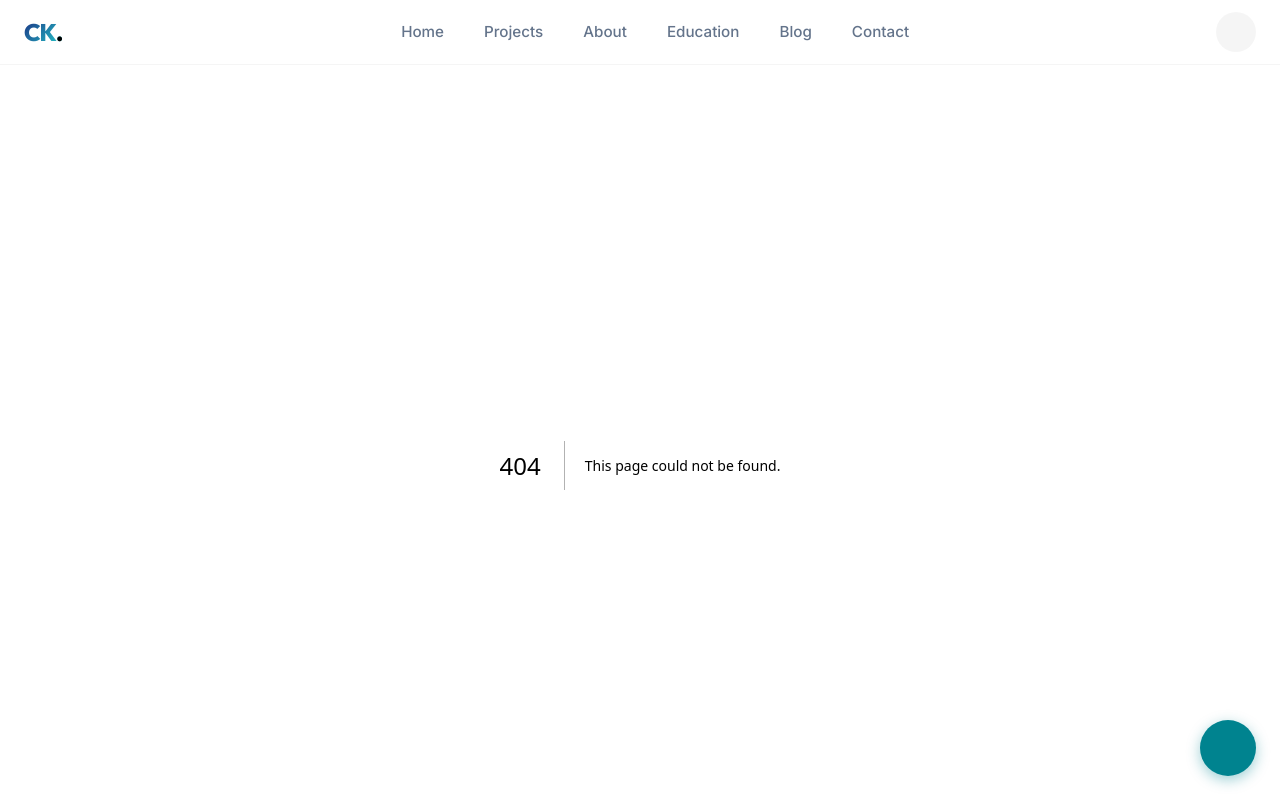
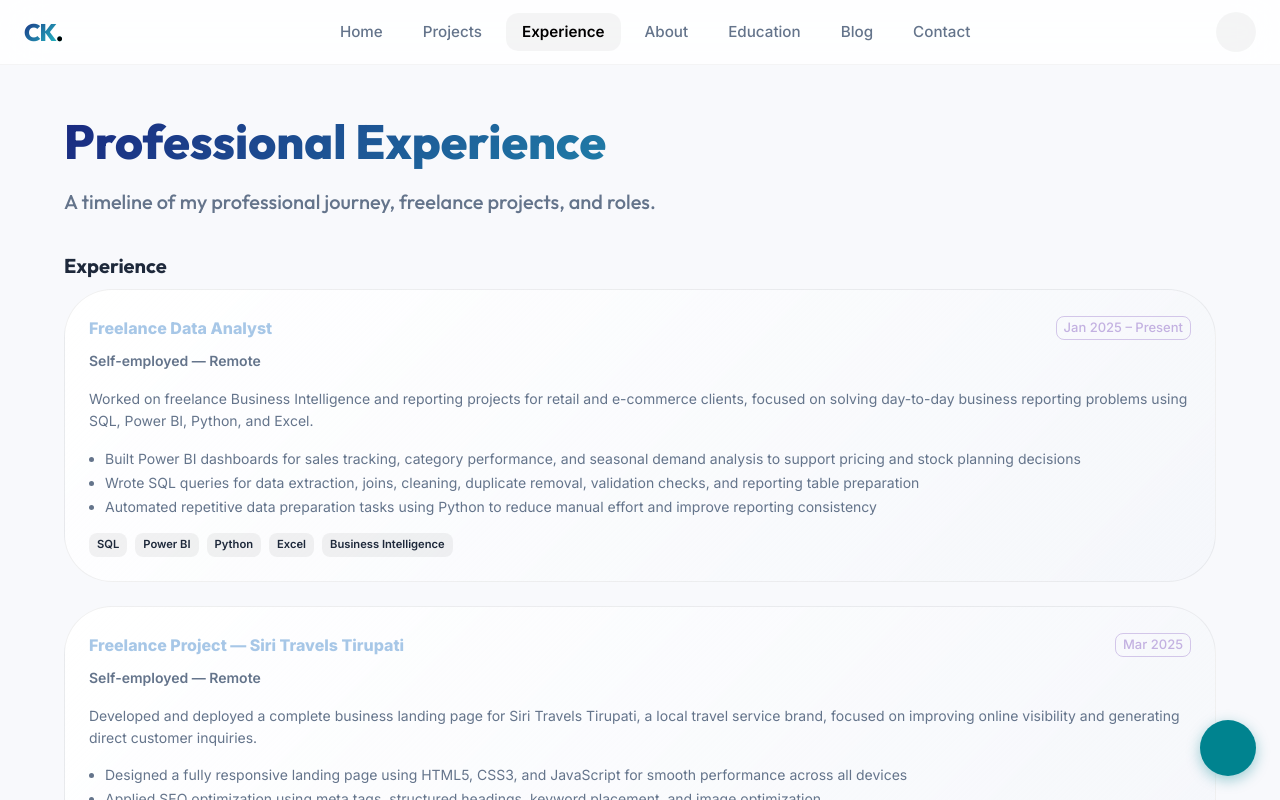
Before and after one commit to mrkarthik14/portfolio-app, a Next.js app: page /experience in a window 1280 px wide. Before the commit this address had no page. Shown: the top 800 px of the page. Built offline with nearby package versions, Linux system fonts and the light colour scheme; some icons are missing.

Commit message:
feat: move experience to a separate dedicated page

```diff
--- a/src/app/about/page.tsx
+++ b/src/app/about/page.tsx
@@ -9,7 +9,6 @@ import AutoAwesomeIcon from '@mui/icons-material/AutoAwesome';
 import AnimatedSection from '@/components/ui/AnimatedSection';
 import { getSkillColor } from '@/lib/brandColors';
 import GitHubActivityChart from '@/components/dashboard/GitHubActivityChart'; // Import Chart
-import ExperienceTimeline from '@/components/about/ExperienceTimeline';
 import { AnalyticsData } from '@/types';
 import { getDemoAnalytics } from '@/lib/analytics';
 import Link from 'next/link';
@@ -239,11 +238,6 @@ export default function AboutPage() {
                             </Grid>
                         </Paper>
                     </AnimatedSection>
-
-                    {/* Experience Section */}
-                    <AnimatedSection delay={0.3}>
-                        <ExperienceTimeline />
-                    </AnimatedSection>
                 </Grid>
 
                 {/* Skills & Activity Section */}
--- /dev/null
+++ b/src/app/experience/page.tsx
@@ -0,0 +1,27 @@
+'use client';
+
+import { Container, Typography, Box } from '@mui/material';
+import ExperienceTimeline from '@/components/about/ExperienceTimeline';
+import AnimatedSection from '@/components/ui/AnimatedSection';
+
+export default function ExperiencePage() {
+    return (
+        <Container maxWidth="lg" sx={{ py: 6 }}>
+            <AnimatedSection>
+                <Box mb={4}>
+                    <Typography variant="h3" fontWeight={800} gutterBottom sx={{
+                        background: 'linear-gradient(135deg, #1A2980, #26D0CE)',
+                        WebkitBackgroundClip: 'text',
+                        WebkitTextFillColor: 'transparent',
+                    }}>
+                        Professional Experience
+                    </Typography>
+                    <Typography variant="h6" color="text.secondary">
+                        A timeline of my professional journey, freelance projects, and roles.
+                    </Typography>
+                </Box>
+                <ExperienceTimeline />
+            </AnimatedSection>
+        </Container>
+    );
+}
--- a/src/components/layout/Navbar.tsx
+++ b/src/components/layout/Navbar.tsx
@@ -26,6 +26,7 @@ import ThemeToggle from './ThemeToggle';
 const navItems = [
     { label: 'Home', path: '/' },
     { label: 'Projects', path: '/projects' },
+    { label: 'Experience', path: '/experience' },
     { label: 'About', path: '/about' },
     { label: 'Education', path: '/education' },
     { label: 'Blog', path: '/blog' },
```
